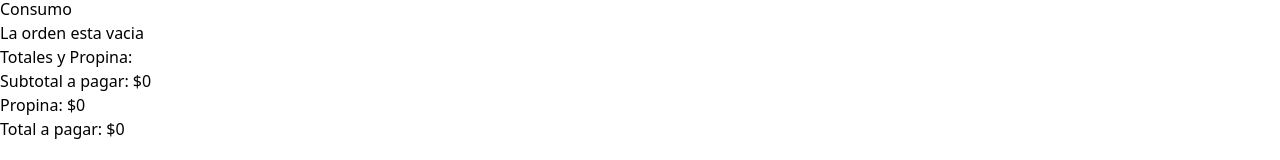
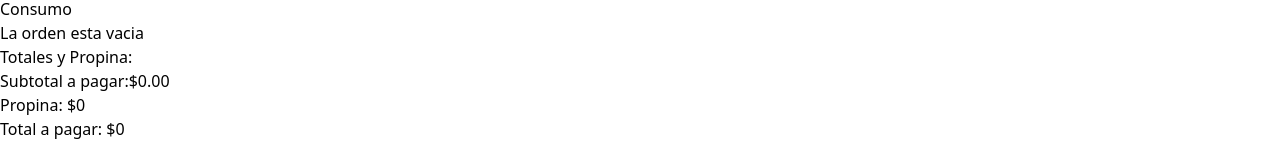
Before and after one commit to robertgrc/calculadora_propinas, a React (Vite) app: page / in a window 1280 px wide. Shown: the part 147-307 px from the top of the page. Built offline with nearby package versions, Linux system fonts and the light colour scheme.

Commit message:
Subtotal a pagar

```diff
--- a/src/App.tsx
+++ b/src/App.tsx
@@ -32,10 +32,10 @@
           <OrderContents
             order={order}
             removeItem = {removeItem}
-          />
+            />
 
           <OrderTotals
-
+            order={order}
           />
         </div>
       </main>
--- a/src/components/OrderTotals.tsx
+++ b/src/components/OrderTotals.tsx
@@ -1,12 +1,22 @@
-import React from 'react'
+import { useMemo } from "react"
+import { OrderItem } from "../types"
+import { formatCurrency } from "../helpers"
 
-export default function OrderTotals() {
+type OrderTotalsProps ={
+    order: OrderItem[]
+}
+
+
+export default function OrderTotals({order}:OrderTotalsProps) {
+
+const subTotalAmount = useMemo(() => order.reduce((total, item)=>total+(item.quantity*item.price), 0),[order])
+
   return (
     <>
         <div className='space-t-3'>
             <h2 className='font-black text-2xl'>Totales y Propina:</h2>
             <p> Subtotal a pagar:{''}
-                <span className='font-bold'> $0 </span>
+                <span className='font-bold'>{formatCurrency(subTotalAmount)}</span>
             </p>
             <p> Propina:{''}
                 <span className='font-bold'> $0 </span>
```
